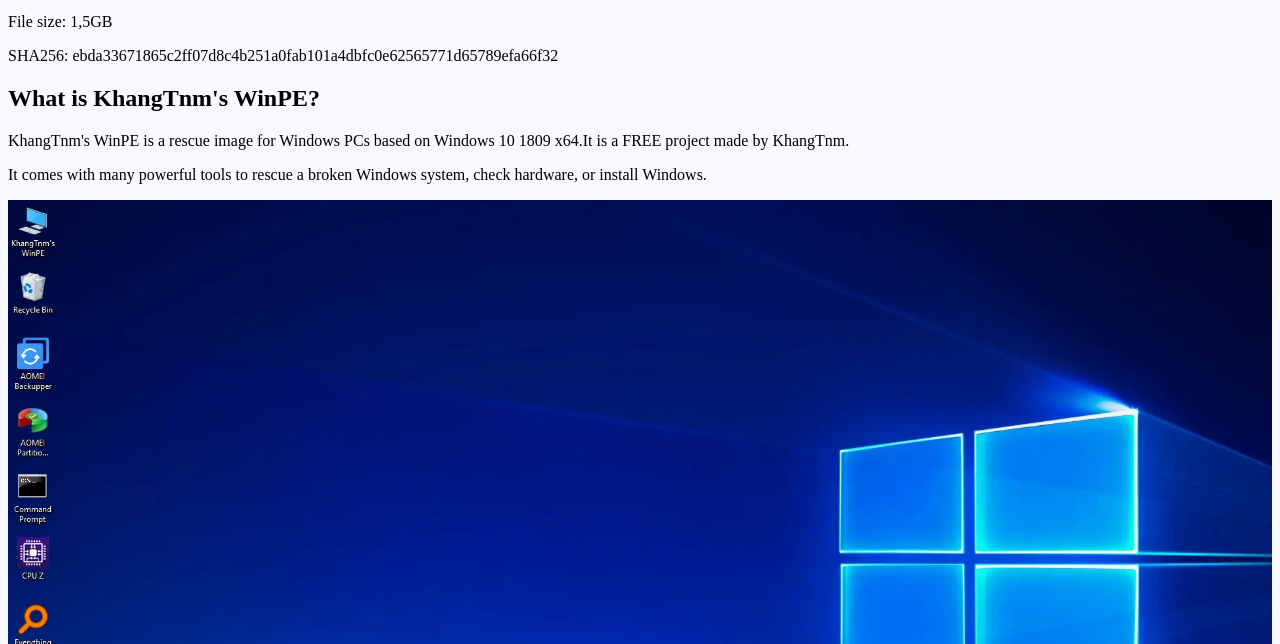
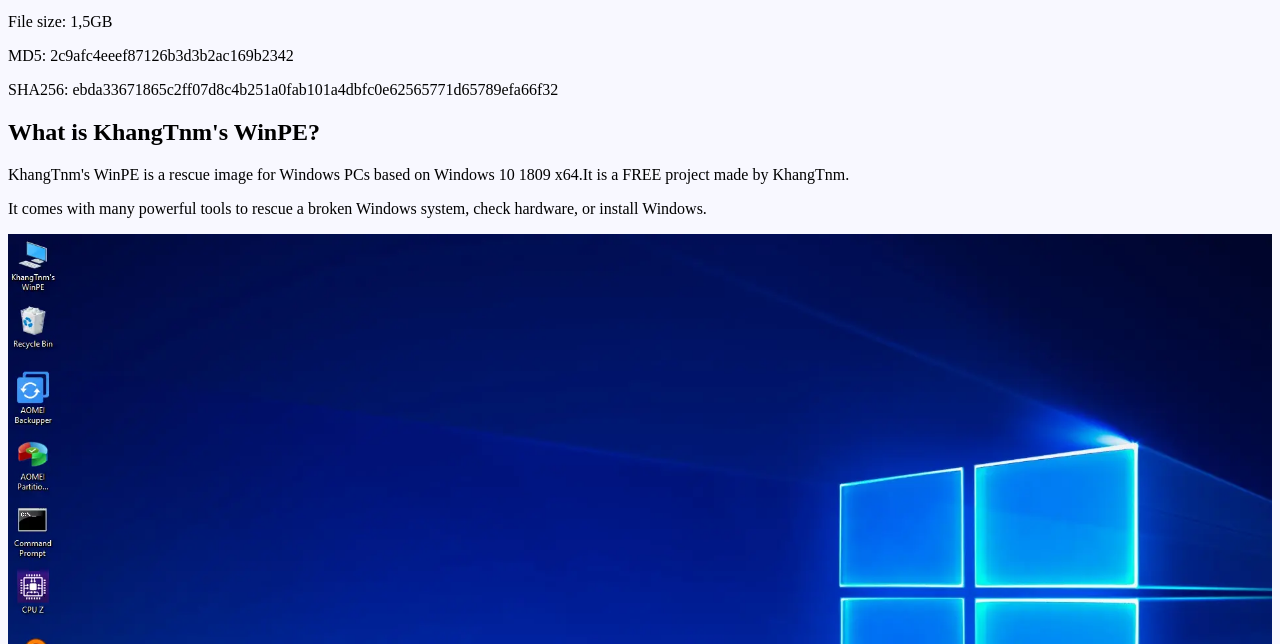
Before and after one commit to KhangTnmWinPE/home, a plain HTML site: page index.html in a window 1280 px wide. Shown: the part 156-800 px from the top of the page. Drawn offline with Linux system fonts and the light colour scheme.

Commit message:
Update index.html
add md5 checksum

```diff
--- a/index.html
+++ b/index.html
@@ -18,6 +18,7 @@
         <h1>Download KhangTnm's WinPE</h1>
         <p>Latest release:  <a href="https://onboardcloud.dl.sourceforge.net/project/khangtnm-winpe-project/KhangTnm_WinPE_1.0.ISO?viasf=1" target="_blank">KhangTnm's WinPE 1.0.iso</a></p>
         <p>File size: 1,5GB</p>
+        <p>MD5: 2c9afc4eeef87126b3d3b2ac169b2342</p>
         <p>SHA256: ebda33671865c2ff07d8c4b251a0fab101a4dbfc0e62565771d65789efa66f32</p>
     </div>
 
```
